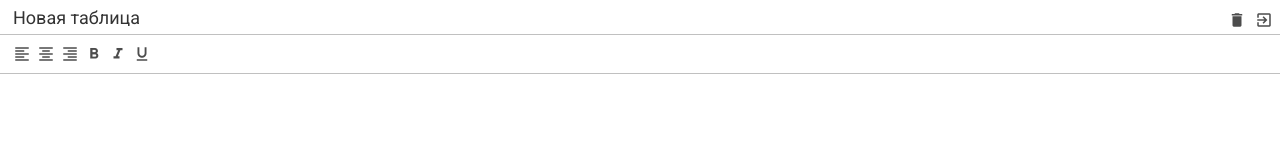
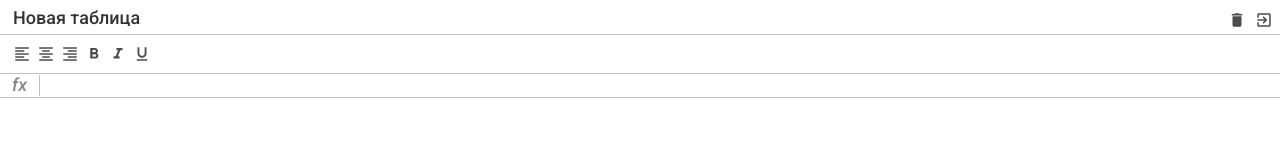
Before and after one commit to voverg/excel, a website built with webpack: page src/index.html in a window 1280 px wide. Built offline with nearby package versions, Linux system fonts and the light colour scheme.

Commit message:
Create a formula html block

```diff
--- a/src/index.html
+++ b/src/index.html
@@ -31,7 +31,10 @@
                 <div class="button"><span class="material-icons">format_underline</span></div>
             </div>
 
-            <div class="excel__formula"></div>
+            <div class="excel__formula">
+                <div class="info">fx</div>
+                <div class="input" contenteditable spellcheck="false"></div>
+            </div>
 
             <div class="excel__table"></div>
 
--- a/src/scss/_variables.scss
+++ b/src/scss/_variables.scss
@@ -1,3 +1,5 @@
 $header-height: 34px;
 $toolbar-height: 40px;
+$formula-height: 24px;
+$info-cell-width: 40px;
 $border-color: #c0c0c0;
--- a/src/scss/formula.scss
+++ b/src/scss/formula.scss
@@ -1,2 +1,30 @@
 @import '_variables.scss';
 @import '_mixins.scss';
+
+
+.excel__formula {
+    position: absolute;
+    top: $header-height + $toolbar-height;
+    left: 0;
+    right: 0;
+    display: flex;
+    align-items: center;
+    height: $formula-height;
+    border-bottom: 1px solid $border-color;
+
+    & .info {
+        font-size: 18px;
+        font-style: italic;
+        text-align: center;
+        border-right: 1px solid $border-color;
+        min-width: $info-cell-width;
+    }
+
+    & .input {
+        flex-grow: 1;
+        padding: 4px;
+        font-size: 12px;
+        outline: none;
+        color: #000;
+    }
+}
--- a/src/scss/index.scss
+++ b/src/scss/index.scss
@@ -1,4 +1,4 @@
-@import url('https://fonts.googleapis.com/css2?family=Roboto:ital,wght@0,300;0,400;0,700;1,300;1,400;1,700&display=swap');
+@import url('https://fonts.googleapis.com/css2?family=Roboto:ital,wght@0,300;0,500;0,700;1,300;1,500;1,700&display=swap');
 @import '~normalize.css';
 
 @import 'header.scss';
@@ -19,4 +19,5 @@ body {
 
 .excel {
     position: relative;
+    color: #888;
 }
```
